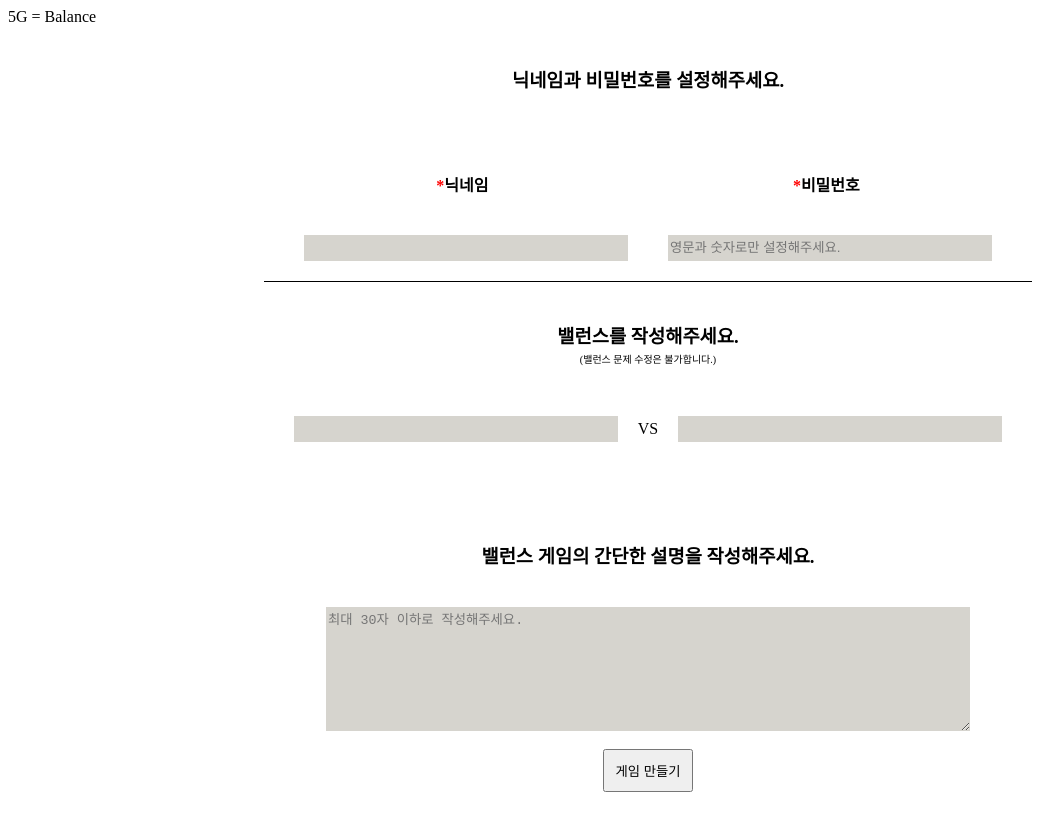
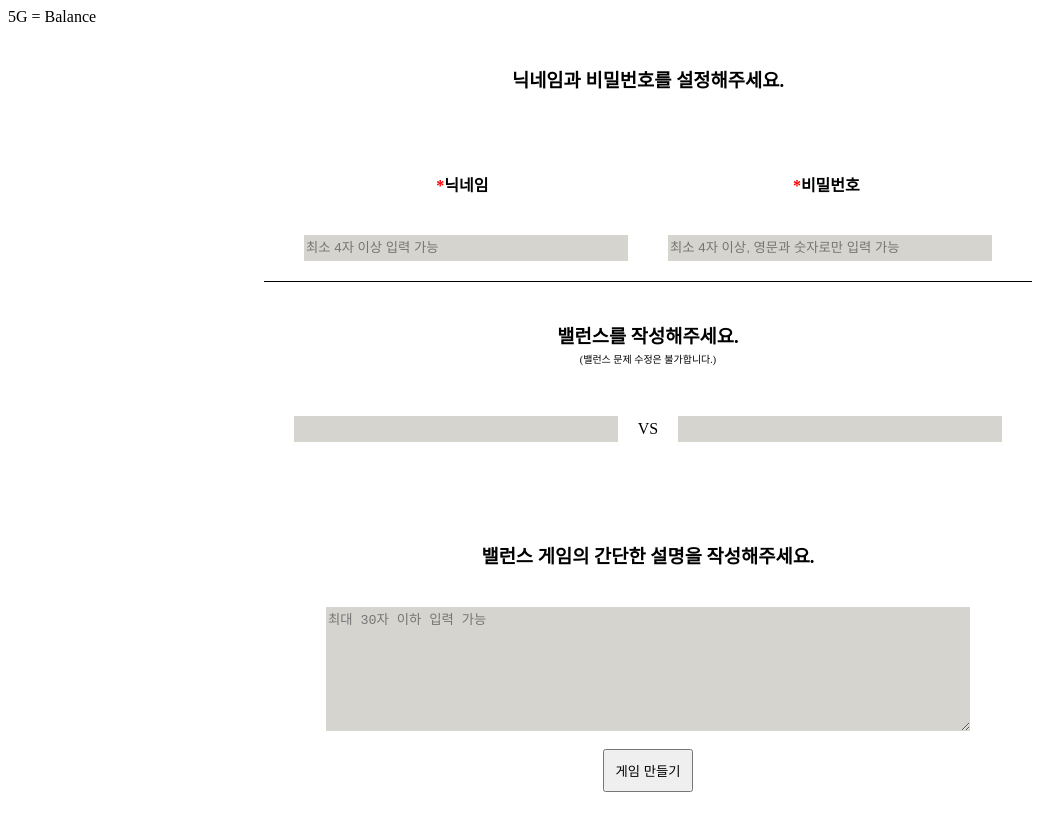
Before and after one commit to Imjaae/5G-balance, a React (Create React App) app: page /post in a window 1280 px wide. Shown: the top 830 px of the page, without its empty margins (0-1056 px from the left). Built offline with nearby package versions, Linux system fonts and the light colour scheme.

Commit message:
(6) Nickname form vaildation

```diff
--- a/src/components/Content.jsx
+++ b/src/components/Content.jsx
@@ -24,7 +24,7 @@ function Content({ balance, setBalance, handleContentsSubmit }) {
         <textarea
           onChange={handleContentChange}
           type="text"
-          placeholder="최대 30자 이하로 작성해주세요."
+          placeholder="최대 30자 이하 입력 가능"
           autofocus
         />
         <br />
--- a/src/components/Nickname.jsx
+++ b/src/components/Nickname.jsx
@@ -1,7 +1,13 @@
 import React from "react";
 import styled from "styled-components";
 
-function Nickname() {
+function Nickname({ balance, setBalance }) {
+  const handleNicknameChange = (event) => {
+    setBalance({ ...balance, nickname: event.target.value });
+  };
+  const handlePasswordChange = (event) => {
+    setBalance({ ...balance, password: event.target.value });
+  };
   return (
     <>
       <h3>닉네임과 비밀번호를 설정해주세요.</h3>
@@ -31,11 +37,18 @@ function Nickname() {
           </h4>
           <br />
           <Divdiv>
-            <input id="nickname" type="text" />
             <input
+              onChange={handleNicknameChange}
+              id="nickname"
+              type="text"
+              placeholder="최소 4자 이상 입력 가능"
+              autofocus
+            />
+            <input
+              onChange={handlePasswordChange}
               id="password"
               type="text"
-              placeholder="영문과 숫자로만 설정해주세요."
+              placeholder="최소 4자 이상, 영문과 숫자로만 입력 가능"
               autofocus
             />
           </Divdiv>
@@ -46,6 +59,18 @@ function Nickname() {
 }
 
 export default Nickname;
+
+export const nicknameCheck = (id) => {
+  let regExp = /^.*(?=^.{4,20}$)(?=.*\d)(?=.*[a-zA-Z])(?=.*[!@#$%^&+=]).*$/;
+  // 영문 & 4글자 이상 12글자 이하 & 숫자 포함
+  return regExp.test(id);
+};
+
+export const passwordCheck = (id) => {
+  let regExp = /^[A-Za-z0-9]{4,12}$/;
+  // 영문 & 4글자 이상 12글자 이하 & 숫자 포함 & 특수 문자 미포함
+  return regExp.test(id);
+};
 
 const NicknameStyleObj = styled.div`
   margin: 20px 50px 20px 50px;
--- a/src/page/CreatePost.jsx
+++ b/src/page/CreatePost.jsx
@@ -5,25 +5,49 @@ import Content from "../components/Content";
 import Nickname from "../components/Nickname";
 import Swal from "sweetalert2";
 
+export const nicknameCheck = (id) => {
+  let regExp = /^.*(?=^.{4,20}$)(?=.*\d)(?=.*[a-zA-Z])(?=.*[!@#$%^&+=]).*$/;
+  // 영문 & 4글자 이상 12글자 이하 & 숫자 포함
+  return regExp.test(id);
+};
+
+export const passwordCheck = (id) => {
+  let regExp = /^[A-Za-z0-9]{4,12}$/;
+  // 영문 & 4글자 이상 12글자 이하 & 숫자 포함 & 특수 문자 미포함
+  return regExp.test(id);
+};
+
 const CreatePost = () => {
   const initialState = {
     titleA: "왼쪽게임",
     titleB: "오른쪽게임",
     contents: "",
+    nickname: "닉네임",
+    password: "비밀번호",
   };
 
+  //닉네임과 비밀번호 input box 유효성 검증
+  const nicknameCheck = (id) => {
+    let regExp = /^.*(?=^.{4,20}$)(?=.*\d)(?=.*[a-zA-Z])(?=.*[!@#$%^&+=]).*$/;
+    // 영문 & 4글자 이상 12글자 이하 & 숫자 포함
+    return regExp.test(id);
+  };
   const [balance, setBalance] = useState(initialState);
   console.log(balance);
-  //닉네임과 비밀번호 input box 유효성 검증(아직 안 함.)
 
   // 밸런스 게임 만들기, 설명 input box 유효성 검증
   const handleContentsSubmit = () => {
     const A = balance.titleA.length;
     const B = balance.titleB.length;
     const C = balance.contents.length;
+    const D = balance.nickname.length;
+    const E = balance.password.length;
 
-    console.log(A, B, C);
-    if (A < 1 || B < 1 || C < 1) {
+    console.log(A, B, C, D, E);
+    if (!nicknameCheck(balance.nickname)) {
+      window.alert("error");
+    }
+    if (A < 1 || B < 1 || C < 1 || D < 4 || E < 4) {
       Swal.fire({
         title: "빈 칸이 있습니다. 채워주세요.",
         text: "한 글자 이상 적어주세요.",
@@ -49,7 +73,7 @@ const CreatePost = () => {
           }}
         >
           {/* 닉네임, 비밀번호 만들기 */}
-          <Nickname />
+          <Nickname balance={balance} setBalance={setBalance} />
           {/* 밸런스 게임 만드는 2가지 박스 */}
           <Input balance={balance} setBalance={setBalance} />
           {/* 만든 게임을 설명하는 박스 */}
@@ -81,5 +105,18 @@ const Wrap = styled.main`
   align-items: center;
   flex-direction: column;
   padding: "20px";
-  background-color: "#d7a6f5";
 `;
+
+// const balanceBasic = [
+//   {
+//     id: "id",
+//     password: "비밀번호",
+//     nickname,
+//     choice1,
+//     choice1Rate,
+//     choice2,
+//     choice2Rate,
+//     choiceDesc,
+//     date,
+//   },
+// ];
```
